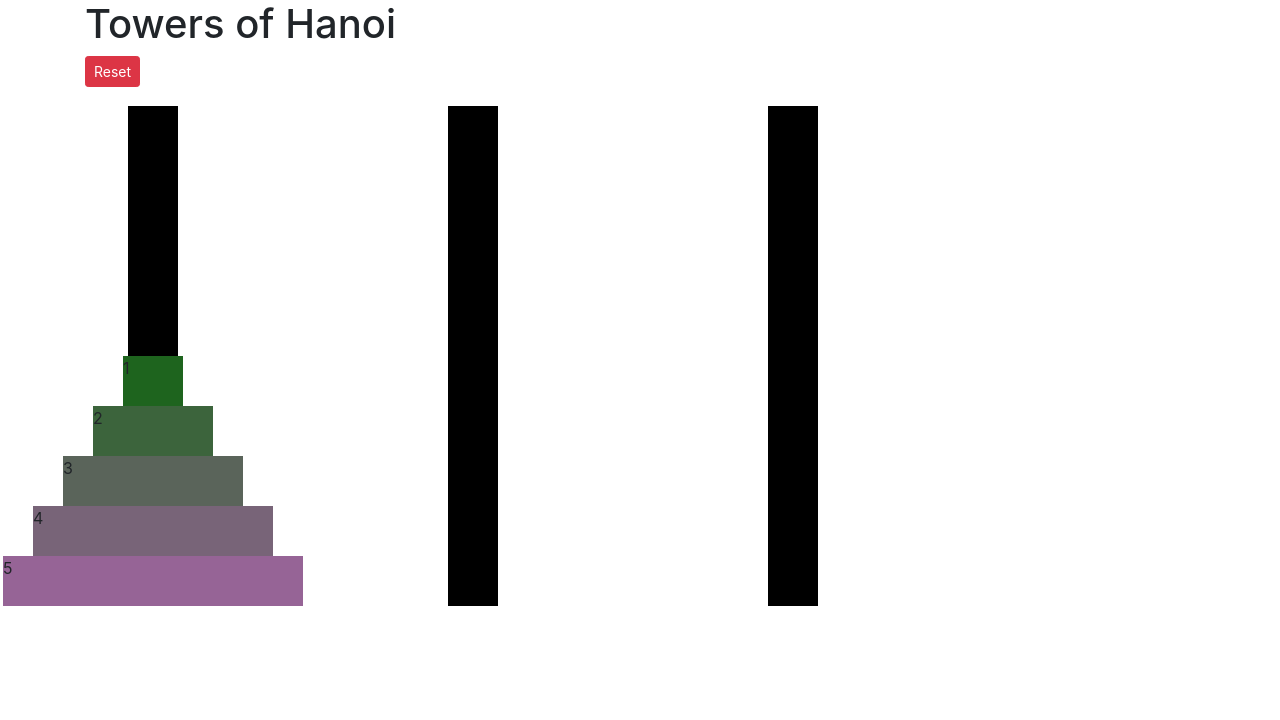
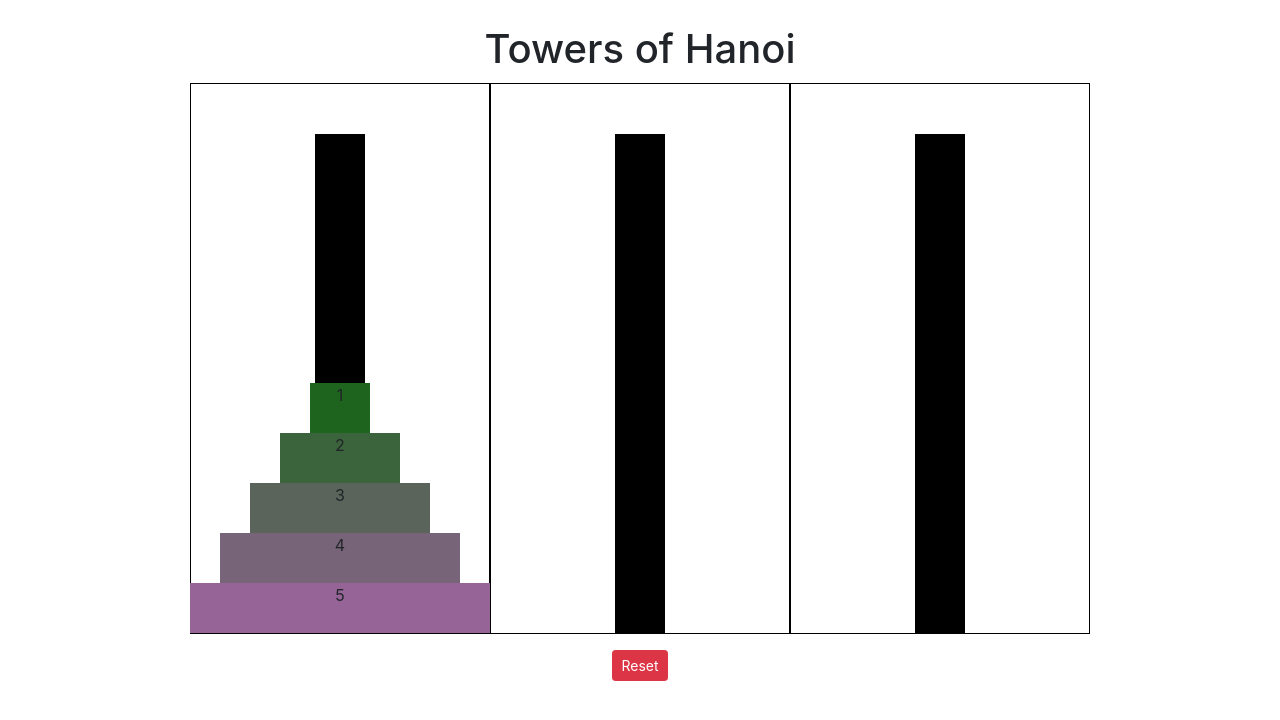
Before and after one commit to curtisyungen/tower-of-hanoi, a React (Create React App) app: page / in a window 1280 px wide. Shown: the top 720 px of the page. Built offline with nearby package versions, Linux system fonts and the light colour scheme.

Commit message:
Add files via upload

```diff
--- a/src/App.css
+++ b/src/App.css
@@ -1,3 +1,14 @@
-p {
-  color: black;
+.mainContainer {
+    height: fit-content;
+    margin: 25px auto;
+    position: relative;
+    text-align: center;
+    width: fit-content;
 }
+
+.towersContainer {
+    margin: 10px auto;
+    min-height: 500px;
+    min-width: 900px;
+    overflow-x: scroll;
+}
--- a/src/App.js
+++ b/src/App.js
@@ -49,11 +49,17 @@ class App extends Component {
           towerId={`tower${i+1}`}
           rings={ i===0 ? [5, 4, 3, 2, 1] : []}
           clickRing={this.clickRing}
+          clickTower={this.clickTower}
         />
       )
     }
 
     return towers;
+  }
+
+  clickTower = (event) => {
+    event.preventDefault();
+    // console.log(event.clientX, event.clientY);
   }
 
   // Allows user to drag and drop rings between towers
@@ -74,14 +80,30 @@ class App extends Component {
       endY = event.clientY;
 
       ring.style.left = `${(endX - startX)}px`;
-
       document.onmouseup = dropRing;
     }
 
     function dropRing() {
-      let tower1 = document.getElementById("tower1").offsetLeft;
-      let tower2 = document.getElementById("tower2").offsetLeft;
-      let tower3 = document.getElementById("tower3").offsetLeft;
+
+      // Get center of subject ring
+      let ringRect = document.getElementById(ringId).getBoundingClientRect();
+      let ringCenter = (ringRect.left + ringRect.right) / 2;
+      let ringWidth = ring.offsetWidth;
+
+      // Get extents of tower wrappers to determine where ring was dropped
+      let tower1 = document.getElementById("towerWrapper1").getBoundingClientRect();
+      let tower2 = document.getElementById("towerWrapper2").getBoundingClientRect();
+      let tower3 = document.getElementById("towerWrapper3").getBoundingClientRect();
+
+      if (ringCenter >= tower1.left && ringCenter < tower1.right) {
+        ring.style.left = `${tower1.right - 306}px`;
+      }
+      else if (ringCenter >= tower2.left && ringCenter < tower2.right) {
+        ring.style.left = `${tower2.right - 306}px`;
+      }
+      else if (ringCenter >= tower3.left && ringCenter < tower3.right) {
+        ring.style.left = `${tower3.right - 306}px`;
+      }
 
       document.onmousemove = null;
       document.onmouseup = null;
@@ -97,9 +119,9 @@ class App extends Component {
 
   render() {
     return (
-      <div className="container">
+      <div className="mainContainer">
         <h1>Towers of Hanoi</h1>
-        <div className="towersContainer">
+        <div className="towersContainer" id="towersContainer">
           {this.getTowers()}
         </div>
         <div className="resetButton">
--- a/src/components/ring.js
+++ b/src/components/ring.js
@@ -15,7 +15,7 @@ const Ring = ({ ringId, vertPosition, tower, clickRing }) => {
                 position: "absolute",
                 transform: `translate(${-(ringId * 30) + 25}px)`,
                 width: `${ringId * 60}px`,
-                zIndex: 10,
+                zIndex: 100,
             }}
         >
             {ringId}
--- a/src/components/tower.js
+++ b/src/components/tower.js
@@ -1,18 +1,31 @@
 import React from "react";
 import Ring from "./ring";
 
-const Tower = ({ id, towerId, rings = [], clickRing }) => {
+const Tower = ({ id, towerId, rings = [], clickRing, clickTower }) => {
     return (
+        <div
+        id={`towerWrapper${id+1}`}
+        className="towerWrapper"
+        style={{
+            border: "1px solid black",
+            display: "inline-block",
+            height: "551px",
+            position: "relative",
+            width: "300px",
+        }}
+        >
             <div
                 id={towerId}
                 className={`tower`}
+                onClick={clickTower}
                 style={{
                     backgroundColor: "black",
-                left: `${(id * 25) + 10}%`,
                     height: "500px",
+                    marginLeft: "auto",
+                    marginRight: "auto",
                     marginTop: "50px",
-                position: "absolute",
-                width: "50px"
+                    width: "50px",
+                    zIndex: 1,
                 }}
             >
                 {rings.map((ring, index) => (
@@ -25,6 +38,7 @@ const Tower = ({ id, towerId, rings = [], clickRing }) => {
                     />
                 ))}
             </div>
+        </div>
     )
 }
 
--- a/src/redux/actions.js
+++ b/src/redux/actions.js
@@ -11,7 +11,6 @@ export const RESET = "RESET";
 // ACTION CREATORS
 // Functions that create actions.
 export const moveRing = (towers) => {
-    console.log(towers);
     return {
         type: MOVE,
         payload: towers,
--- a/src/redux/reducers.js
+++ b/src/redux/reducers.js
@@ -27,12 +27,12 @@ const reducer = (state = initialState, action) => {
         case MOVE:
             console.log("Reducer: Move", state);
             return Object.assign({}, state, {   // First parameter must be empty object
-                towers: state.towers
+                towers: action.towers
             });
         case RESET:
             console.log("Reducer: Reset");
             return Object.assign({}, state, {
-                towers: state.towers
+                towers: action.towers
             });
         default:
             return state;   // Return previous state for any unknown action
```
Lines whose indentation alone changed are shown as unchanged.
